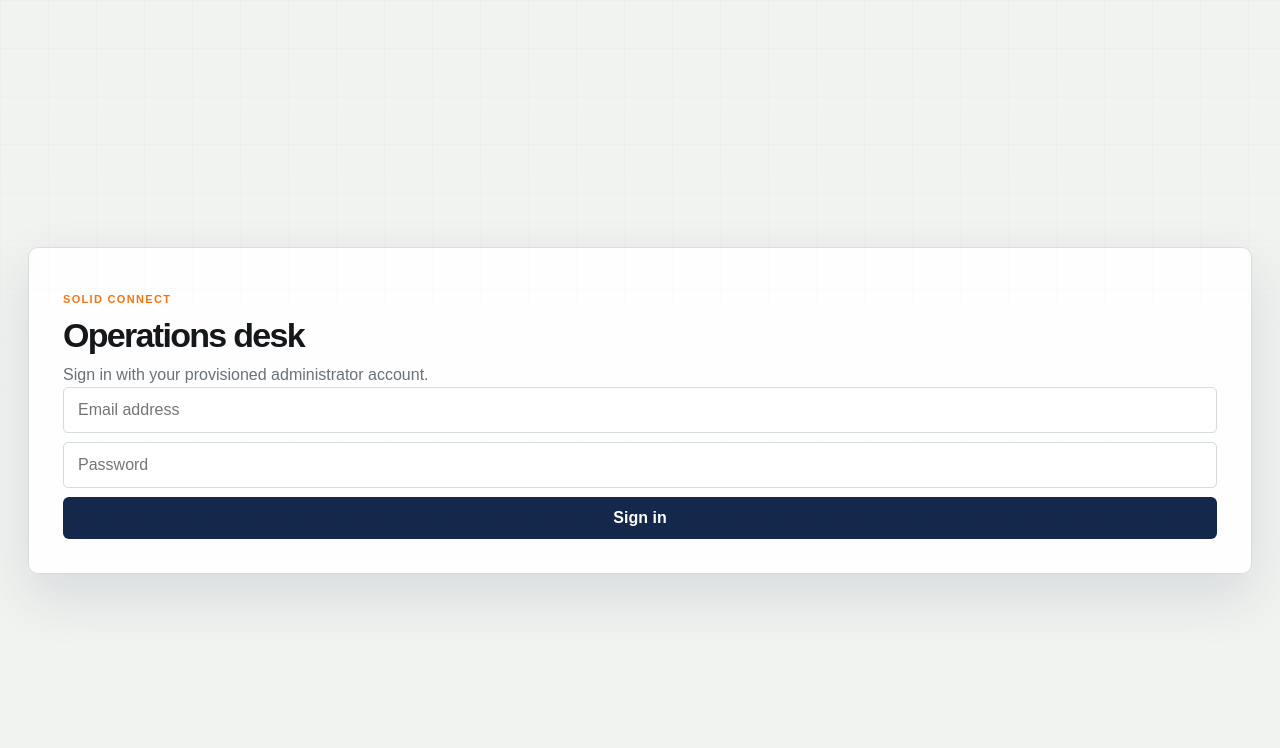
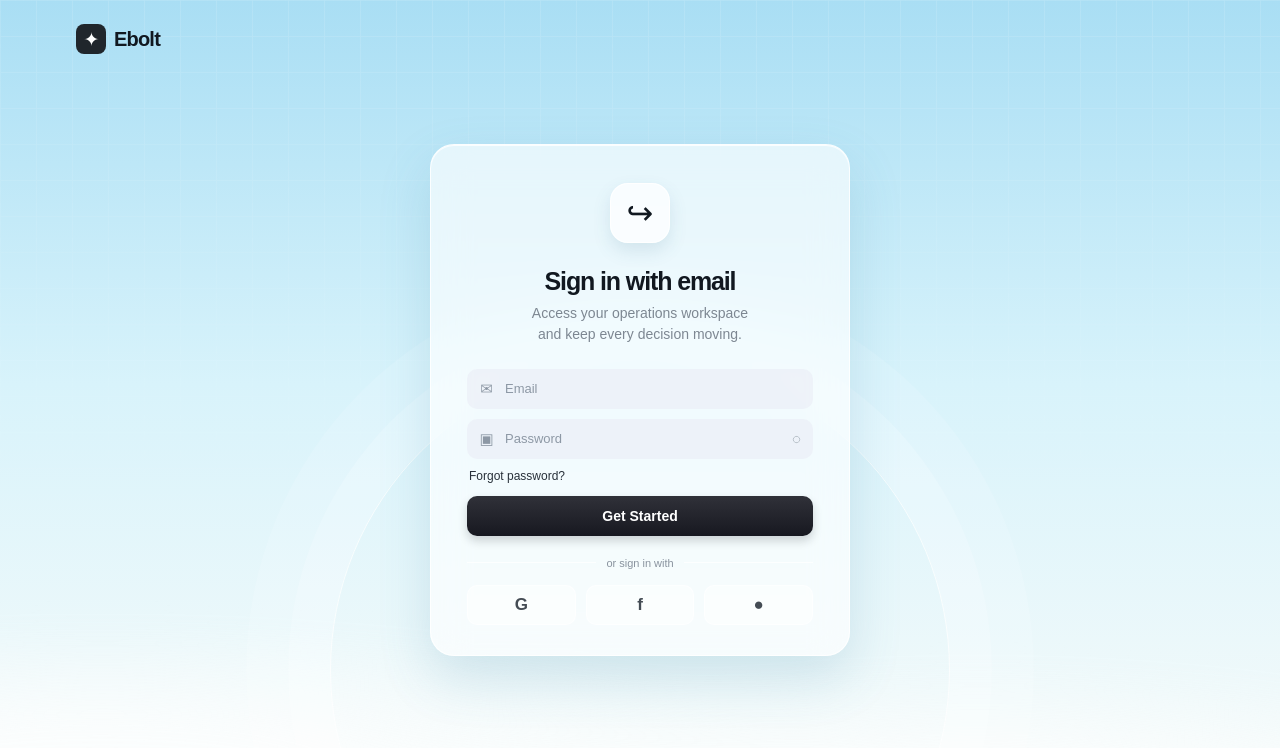
Before and after one commit to PlnDominic/Solid-Connect, a Next.js app in the folder admin/: page /login in a window 1280 px wide. Shown: the top 748 px of the page. Built offline with nearby package versions, Linux system fonts and the light colour scheme; no server answers.

Commit message:
Match admin login to supplied visual reference

```diff
--- a/admin/app/login/page.tsx
+++ b/admin/app/login/page.tsx
@@ -1,10 +1,45 @@
 'use client';
-import './polish.css';
+
 import { FormEvent, useState } from 'react';
 import { createClient } from '../../lib/supabase-browser';
+import './polish.css';
 
 export default function LoginPage() {
-  const [error, setError] = useState(''); const [pending, setPending] = useState(false);
-  async function signIn(event: FormEvent<HTMLFormElement>) { event.preventDefault(); setPending(true); setError(''); const form = new FormData(event.currentTarget); const { error: authError } = await createClient().auth.signInWithPassword({ email: String(form.get('email')), password: String(form.get('password')) }); if (authError) { setError(authError.message); setPending(false); return; } window.location.assign('/verifications'); }
-  return <main className="login"><section className="login-card"><p className="eyebrow">Solid Connect</p><h1>Operations desk</h1><p className="intro">Sign in with your provisioned administrator account.</p><form onSubmit={signIn}><input name="email" type="email" autoComplete="email" placeholder="Email address" required /><input name="password" type="password" autoComplete="current-password" placeholder="Password" required /><button className="button" disabled={pending}>{pending ? 'Signing in?' : 'Sign in'}</button>{error && <p className="notice">{error}</p>}</form></section></main>;
+  const [error, setError] = useState('');
+  const [pending, setPending] = useState(false);
+  const [showPassword, setShowPassword] = useState(false);
+
+  async function signIn(event: FormEvent<HTMLFormElement>) {
+    event.preventDefault();
+    setPending(true);
+    setError('');
+    const form = new FormData(event.currentTarget);
+    const { error: authError } = await createClient().auth.signInWithPassword({
+      email: String(form.get('email')),
+      password: String(form.get('password')),
+    });
+    if (authError) { setError(authError.message); setPending(false); return; }
+    window.location.assign('/verifications');
+  }
+
+  return (
+    <main className="login reference-login">
+      <div className="sky-glow" aria-hidden="true" />
+      <header className="reference-brand"><span className="brand-symbol">✦</span><strong>Ebolt</strong></header>
+      <section className="reference-card" aria-labelledby="login-title">
+        <div className="reference-icon" aria-hidden="true">↪</div>
+        <h1 id="login-title">Sign in with email</h1>
+        <p className="reference-subtitle">Access your operations workspace<br />and keep every decision moving.</p>
+        <form onSubmit={signIn}>
+          <label className="reference-input"><span aria-hidden="true">✉</span><input name="email" type="email" autoComplete="email" placeholder="Email" aria-label="Email" required /></label>
+          <label className="reference-input"><span aria-hidden="true">▣</span><input name="password" type={showPassword ? 'text' : 'password'} autoComplete="current-password" placeholder="Password" aria-label="Password" required /><button type="button" onClick={() => setShowPassword(!showPassword)} aria-label={showPassword ? 'Hide password' : 'Show password'}>{showPassword ? '◉' : '◌'}</button></label>
+          <a className="forgot-link" href="mailto:support@solidconnect.co?subject=Admin%20password%20reset">Forgot password?</a>
+          <button className="reference-submit" disabled={pending}>{pending ? 'Signing in...' : 'Get Started'}</button>
+          {error && <p className="notice" role="alert">{error}</p>}
+        </form>
+        <div className="or-divider"><span>or sign in with</span></div>
+        <div className="social-row"><button type="button" disabled aria-label="Google sign in">G</button><button type="button" disabled aria-label="Facebook sign in">f</button><button type="button" disabled aria-label="Apple sign in">●</button></div>
+      </section>
+    </main>
+  );
 }
```
Also changed, not shown: admin/app/login/polish.css.
